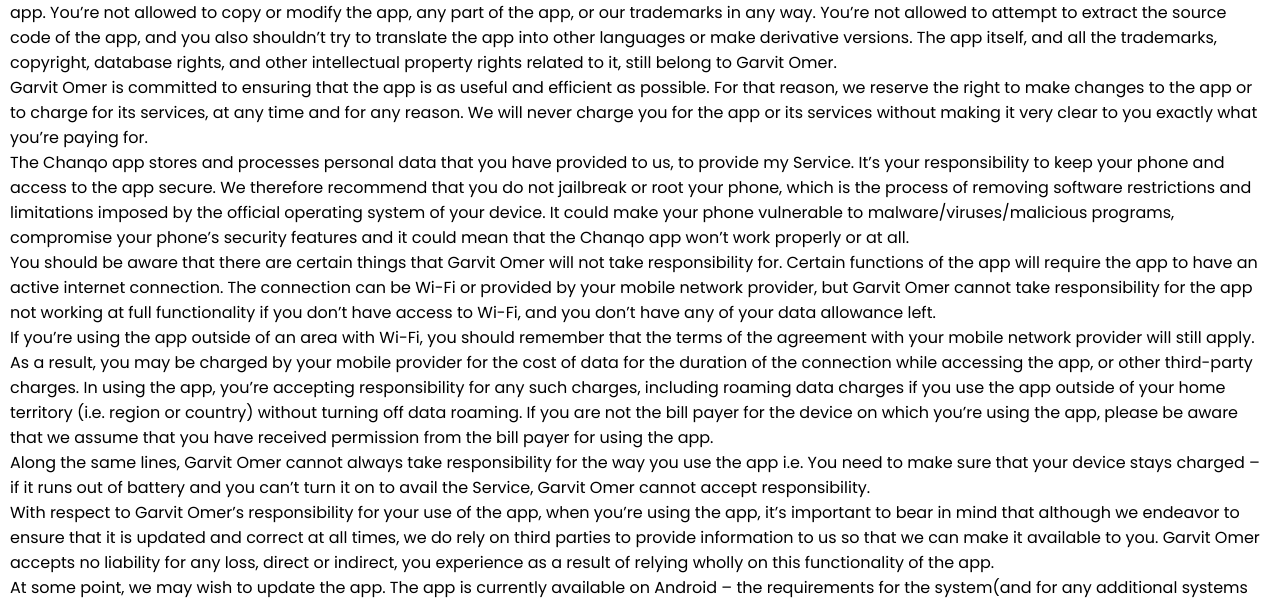
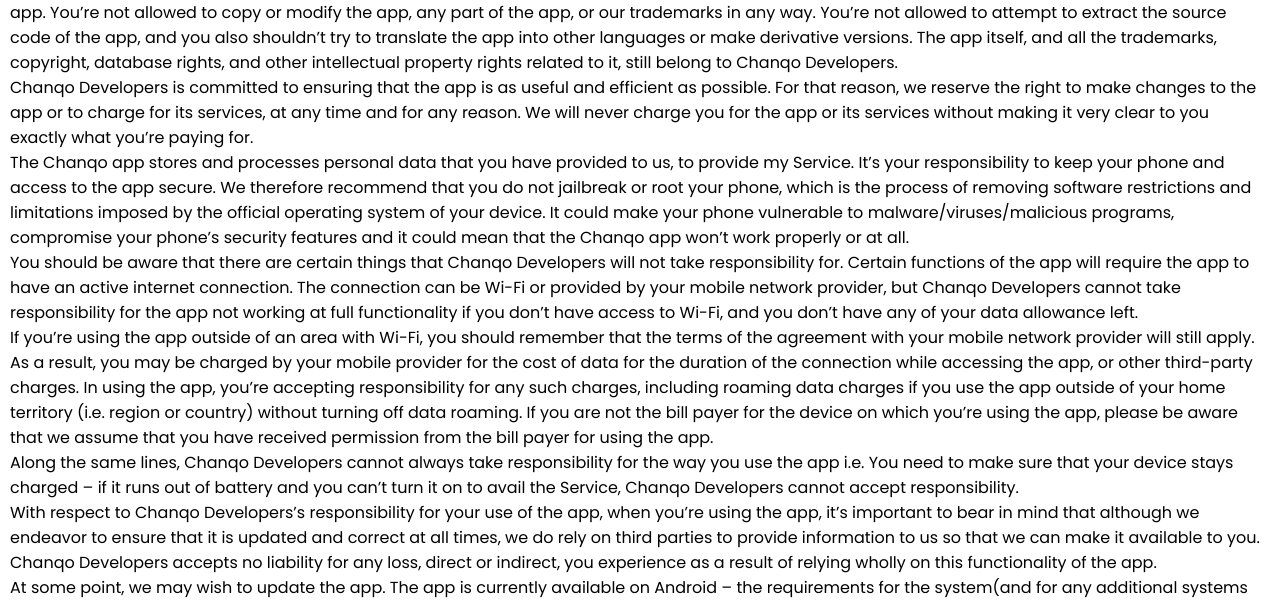
Before and after one commit to garvitomer/chanqo_website, a plain HTML site: page terms-and-conditions.html in a window 1280 px wide. Shown: the part 197-798 px from the top of the page. Drawn offline with Linux system fonts and the light colour scheme.

Commit message:
changed address and all that

```diff
--- a/terms-and-conditions.html
+++ b/terms-and-conditions.html
@@ -33,9 +33,9 @@
           to translate the app into other languages or make derivative
           versions. The app itself, and all the trademarks, copyright,
           database rights, and other intellectual property rights related
-          to it, still belong to Garvit Omer.
+          to it, still belong to Chanqo Developers.
         </p> <p>
-          Garvit Omer is committed to ensuring that the app is
+          Chanqo Developers is committed to ensuring that the app is
           as useful and efficient as possible. For that reason, we
           reserve the right to make changes to the app or to charge for
           its services, at any time and for any reason. We will never
@@ -54,10 +54,10 @@
           that the Chanqo app won’t work properly or at all.
         </p> <!----> <p>
           You should be aware that there are certain things that
-          Garvit Omer will not take responsibility for. Certain
+          Chanqo Developers will not take responsibility for. Certain
           functions of the app will require the app to have an active
           internet connection. The connection can be Wi-Fi or provided
-          by your mobile network provider, but Garvit Omer
+          by your mobile network provider, but Chanqo Developers
           cannot take responsibility for the app not working at full
           functionality if you don’t have access to Wi-Fi, and you don’t
           have any of your data allowance left.
@@ -75,18 +75,18 @@
           using the app, please be aware that we assume that you have
           received permission from the bill payer for using the app.
         </p> <p>
-          Along the same lines, Garvit Omer cannot always take
+          Along the same lines, Chanqo Developers cannot always take
           responsibility for the way you use the app i.e. You need to
           make sure that your device stays charged – if it runs out of
           battery and you can’t turn it on to avail the Service,
-          Garvit Omer cannot accept responsibility.
+          Chanqo Developers cannot accept responsibility.
         </p> <p>
-          With respect to Garvit Omer’s responsibility for your
+          With respect to Chanqo Developers’s responsibility for your
           use of the app, when you’re using the app, it’s important to
           bear in mind that although we endeavor to ensure that it is
           updated and correct at all times, we do rely on third parties
           to provide information to us so that we can make it available
-          to you. Garvit Omer accepts no liability for any
+          to you. Chanqo Developers accepts no liability for any
           loss, direct or indirect, you experience as a result of
           relying wholly on this functionality of the app.
         </p> <p>
@@ -95,7 +95,7 @@
           system(and for any additional systems we
           decide to extend the availability of the app to) may change,
           and you’ll need to download the updates if you want to keep
-          using the app. Garvit Omer does not promise that it
+          using the app. Chanqo Developers does not promise that it
           will always update the app so that it is relevant to you
           and/or works with the Android version that you have
           installed on your device. However, you promise to always
```
Also changed, not shown: index.html (+1 -1 lines), privacy-policy.html (+1 -1 lines).
